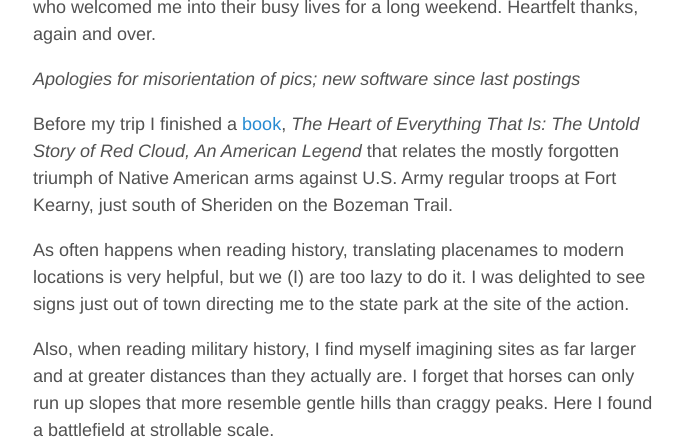
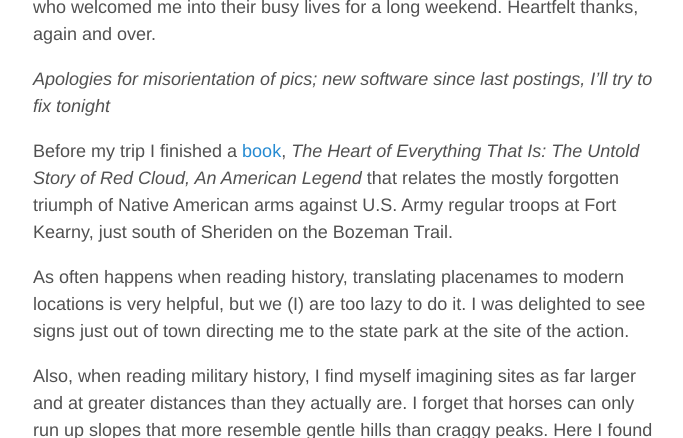
Before and after one commit to technocrat/marlow.github.io, a Jekyll site: the page built from _posts/2017-06-28-devilstower.md, in a window 1280 px wide and 900 px high, scrolled down 612 px, cut to the strip 191-629 px from the top of the window. Shown: the whole strip, without its empty margins (292-975 px from the left). Built offline with Jekyll 4.4.1, drawn with Linux system fonts in a browser that asks for light colours.

Commit message:
Apologia2

```diff
--- a/_posts/2017-06-28-devilstower.md
+++ b/_posts/2017-06-28-devilstower.md
@@ -14,7 +14,7 @@ I left my hosts, the wonderful Swindell family (Bryan, Cam, Sawyer and Neva)
 
 who welcomed me into their busy lives for a long weekend. Heartfelt thanks, again and over.
 
-*Apologies for misorientation of pics; new software since last postings*
+*Apologies for misorientation of pics; new software since last postings, I'll try to fix tonight*
 
 Before my trip I finished a [book], *The Heart of Everything That Is: The Untold Story of Red Cloud, An American Legend* that relates the mostly forgotten triumph of Native American arms against U.S. Army regular troops at Fort Kearny, just south of Sheriden on the Bozeman Trail.
 
```
